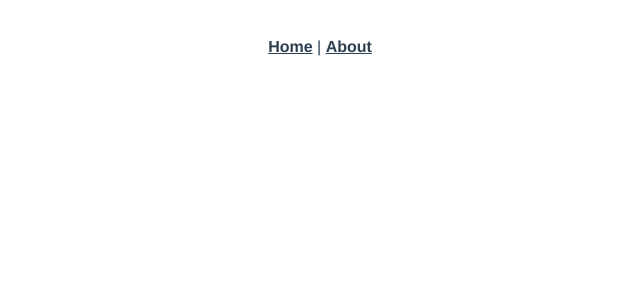
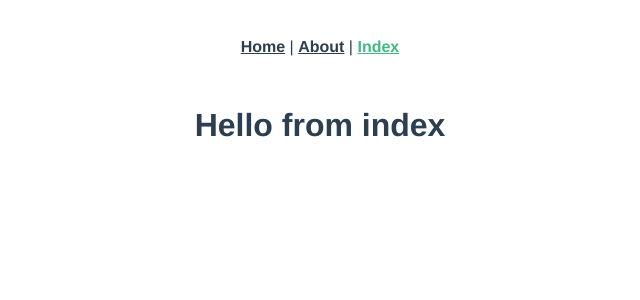
Before and after one commit to danimal-crossing/student-capstone-catalog, a Vue app: page /index in a window 1280 px wide. Shown: the top 300 px of the page, without its empty margins (320-960 px from the left). Built offline with nearby package versions, Linux system fonts and the light colour scheme.

Commit message:
adds index page and makes good connection

```diff
--- a/src/App.vue
+++ b/src/App.vue
@@ -2,7 +2,8 @@
   <div id="app">
     <div id="nav">
       <router-link to="/">Home</router-link> |
-      <router-link to="/about">About</router-link>
+      <router-link to="/about">About</router-link> |
+      <router-link to="/index">Index</router-link>
     </div>
     <router-view/>
   </div>
--- a/src/router/index.js
+++ b/src/router/index.js
@@ -1,6 +1,7 @@
 import Vue from 'vue'
 import VueRouter from 'vue-router'
 import Home from '../views/Home.vue'
+import CapstoneIndex from '../views/CapstoneIndex.vue'
 
 Vue.use(VueRouter)
 
@@ -17,6 +18,11 @@ Vue.use(VueRouter)
     // this generates a separate chunk (about.[hash].js) for this route
     // which is lazy-loaded when the route is visited.
     component: () => import(/* webpackChunkName: "about" */ '../views/About.vue')
+  },
+  {
+    path: '/index',
+    name: 'capstone-index',
+    component: CapstoneIndex
   }
 ]
 
--- /dev/null
+++ b/src/views/CapstoneIndex.vue
@@ -0,0 +1,20 @@
+<template>
+  <div class="capstone-index">
+    <h1>{{ message }}</h1>
+  </div>
+</template>
+
+<style>
+</style>
+
+<script>
+export default {
+  data: function() {
+    return {
+      message: "Hello from index"
+    };
+  },
+  created: function() {},
+  methods: {}
+};
+</script>
```
